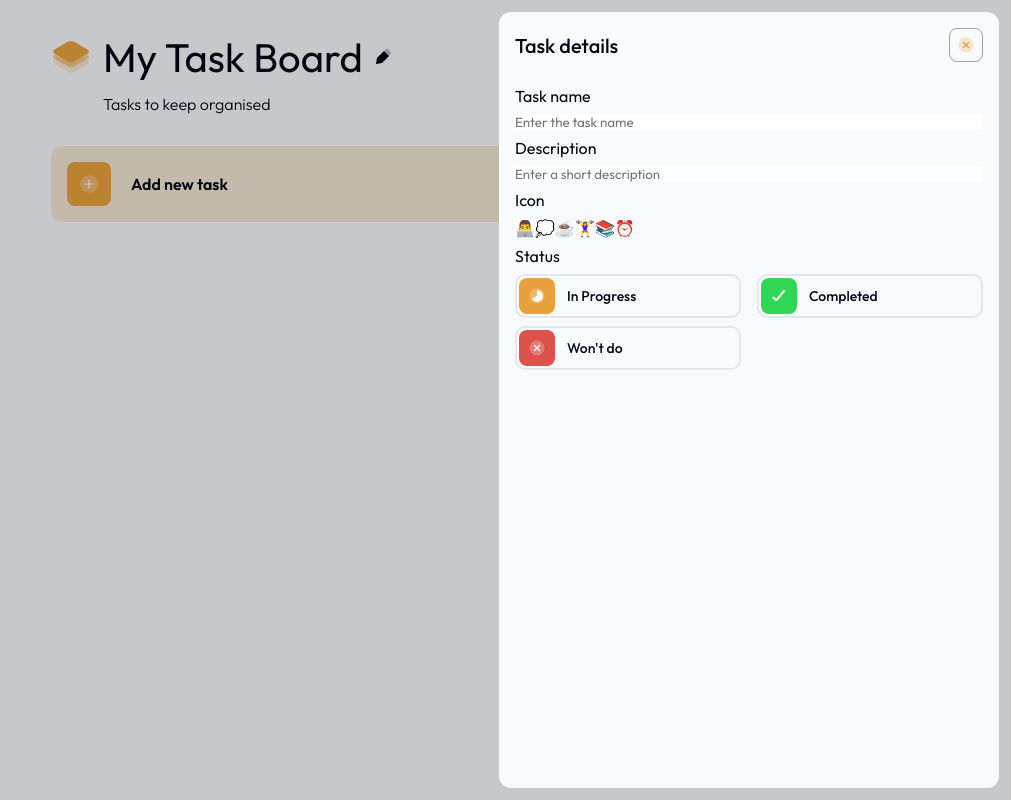
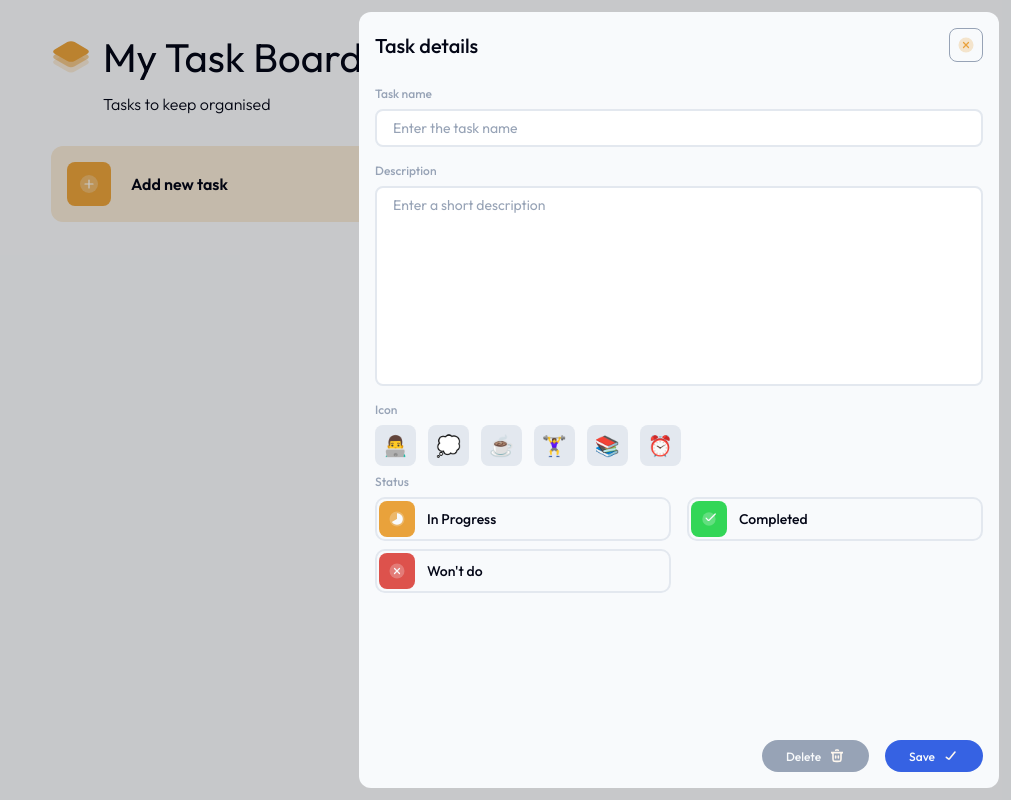
Before and after one commit to FacuBravo/MyTaskBoard, an Angular app: page /board/1 in a window 1280 px wide. Shown: the whole page, without its empty margins (269-1280 px from the left). Built offline with nearby package versions, Linux system fonts and the light colour scheme.

Commit message:
Terminada estructura formulario

```diff
--- a/src/app/form-task-edit/form-task-edit.component.css
+++ b/src/app/form-task-edit/form-task-edit.component.css
@@ -1,4 +1,17 @@
+:host {
+    height: 100%;
+}
+
 form {
+    height: 100%;
+    display: flex;
+    flex-direction: column;
+    justify-content: space-between;
+    align-items: end;
+}
+
+.form_content {
+    width: 100%;
     display: grid;
     grid-template-columns: repeat(2, 1fr);
     grid-template-rows: repeat(9, auto);
@@ -6,13 +19,78 @@ form {
     column-gap: 16px;
 }
 
-label, input, ul {
+.action_btns {
+    display: flex;
+    gap: 16px;
+}
+
+.action_btns button {
+    display: flex;
+    align-items: center;
+    justify-content: center;
+    gap: 8px;
+    font-size: var(--size_s);
+    font-weight: var(--weight_medium);
+    border-radius: 50px;
+    padding: 8px 24px;
+    color: var(--white);
+}
+
+.action_btns button > img {
+    height: 16px;
+}
+
+.delete_btn {
+    background-color: var(--grey_500);
+}
+
+.save_btn {
+    background-color: var(--blue_500);
+}
+
+label, input, ul, textarea {
     grid-column: span 2;
+}
+
+label {
+    color: var(--grey_500);
+    font-size: var(--size_s);
+    font-weight: var(--weight_medium);
+}
+
+input, textarea {
+    font-size: var(--size_m);
+    font-weight: var(--weight_regular);
+    padding: 8px 16px;
+    border-radius: 8px;
+    border: 2px solid var(--grey_200);
+    margin-bottom: 8px;
+}
+
+input:focus, textarea:focus {
+    border-color: var(--blue_500);
+}
+
+input::placeholder, textarea::placeholder {
+    color: var(--grey_500);
+}
+
+.description_input {
+    height: 200px;
+    resize: none;
 }
 
 ul {
     list-style: none;
     display: flex;
+    gap: 12px;
+}
+
+li > button {
+    padding: 8px;
+    border-radius: 8px;
+    font-size: 20px;
+    background-color: var(--grey_200);
 }
 
 .status_button {
@@ -27,9 +105,32 @@ ul {
     border: 2px solid var(--grey_200);
 }
 
-.status_button > img {
+.img_status {
     padding: 8px;
     border-radius: 8px;
+}
+
+.status_selected {
+    border-color: var(--blue_500);
+    position: relative;
+}
+
+.img_status_check {
+    width: 16px;
+    height: 16px;
+    padding: 2px;
+    background-color: var(--blue_500);
+    border-radius: 50%;
+    position: absolute;
+    right: 16px;
+}
+
+.status_button > .img_status_check {
+    display: none;
+}
+
+.status_selected > .img_status_check {
+    display: block;
 }
 
 .img_status_progress {
--- a/src/app/form-task-edit/form-task-edit.component.html
+++ b/src/app/form-task-edit/form-task-edit.component.html
@@ -1,33 +1,67 @@
 <form>
+    <div class="form_content">
         <label for="name">Task name</label>
-    <input type="text" name="name" placeholder="Enter the task name">
+        <input type="text" name="name" placeholder="Enter the task name" autocomplete="off">
 
         <label for="description">Description</label>
-    <input type="text" name="description" placeholder="Enter a short description">
+        <textarea class="description_input" name="description" placeholder="Enter a short description" ></textarea>
 
         <label>Icon</label>
         <ul>
-        <li>👨‍💻</li>
-        <li>💭</li>
-        <li>☕</li>
-        <li>🏋️‍♀️</li>
-        <li>📚</li>
-        <li>⏰</li>
+            <li>
+                <button id="work" class="icon_btn" (click)="selectIcon($event)">👨‍💻</button>
+            </li>
+
+            <li>
+                <button id="thought" class="icon_btn" (click)="selectIcon($event)">💭</button>
+            </li>
+
+            <li>
+                <button id="break" class="icon_btn" (click)="selectIcon($event)">☕</button>
+            </li>
+
+            <li>
+                <button id="strong_work" class="icon_btn" (click)="selectIcon($event)">🏋️‍♀️</button>
+            </li>
+
+            <li>
+                <button id="reading" class="icon_btn" (click)="selectIcon($event)">📚</button>
+            </li>
+
+            <li>
+                <button id="time" class="icon_btn" (click)="selectIcon($event)">⏰</button>
+            </li>
         </ul>
 
         <label>Status</label>
-    <button class="status_button">
-        <img class="img_status_progress" src="../../assets/img/Time_atack_duotone.svg" alt="">
+        <button class="status_button" (click)="selectStatus($event)">
+            <img class="img_status img_status_progress" src="../../assets/img/Time_atack_duotone.svg" alt="Status in progress">
             In Progress
+            <img class="img_status_check" id="status_progress" src="../../assets/img/Done_round.svg" alt="Check">
         </button>
 
-    <button class="status_button">
-        <img class="img_status_done" src="../../assets/img/Done_round.svg" alt="">
+        <button class="status_button" (click)="selectStatus($event)">
+            <img class="img_status img_status_done" src="../../assets/img/Done_round_duotone.svg" alt="Status done">
             Completed
+            <img class="img_status_check" id="status_done" src="../../assets/img/Done_round.svg" alt="Check">
         </button>
 
-    <button class="status_button">
-        <img class="img_status_wont" src="../../assets/img/close_ring_duotone.svg" alt="">
+        <button class="status_button" (click)="selectStatus($event)">
+            <img class="img_status img_status_wont" src="../../assets/img/close_ring_duotone.svg" alt="Status wont do">
             Won't do
+            <img class="img_status_check" id="status_wont" src="../../assets/img/Done_round.svg" alt="Check">
         </button>
+    </div>
+
+    <div class="action_btns">
+        <button class="delete_btn">
+            Delete
+            <img src="../../assets/img/Trash.svg" alt="Delete icon">
+        </button>
+
+        <button class="save_btn">
+            Save
+            <img src="../../assets/img/Done_round.svg" alt="Check icon">
+        </button>
+    </div>
 </form>
--- a/src/app/form-task-edit/form-task-edit.component.ts
+++ b/src/app/form-task-edit/form-task-edit.component.ts
@@ -8,5 +8,25 @@ import { Component } from '@angular/core';
   styleUrl: './form-task-edit.component.css'
 })
 export class FormTaskEditComponent {
+  selectIcon(e: Event) {
+    e.preventDefault()
 
+    document.querySelectorAll('.icon_btn').forEach(el => {
+      el.setAttribute('style', 'background-color: var(--grey_200);')
+    })
+
+    const clickedBtn = e.target as HTMLButtonElement
+    clickedBtn.style.backgroundColor = 'var(--yellow_500)'
+  }
+
+  selectStatus(e: Event) {
+    e.preventDefault()
+
+    document.querySelectorAll('.status_button').forEach(el => {
+      el.classList.remove('status_selected')
+    })
+
+    const clickedBtn = e.target as HTMLButtonElement
+    clickedBtn.classList.add('status_selected')
+  }
 }
--- a/src/app/task-edit/task-edit.component.css
+++ b/src/app/task-edit/task-edit.component.css
@@ -11,7 +11,7 @@
     position: absolute;
     top: 12px;
     right: 12px;
-    width: 500px;
+    width: 50%;
     height: calc(100vh - 24px);
     background-color: var(--white);
     border-radius: 12px;
--- a/src/styles.css
+++ b/src/styles.css
@@ -7,7 +7,7 @@
     --white: #F8FAFC;
     --grey_200: #E3E8EF;
     --grey_500: #97A3B6;
-    --yellow: #F5D565;
+    --yellow_500: #F5D565;
     --orange_200: #F5E8D5;
     --orange_500: #E9A23B;
     --green_200: #A0ECB1;
@@ -34,7 +34,7 @@
     margin: 0;
     padding: 0;
     border: 0;
-    outline: none;
+    outline: 0;
     box-sizing: border-box;
     font-family: var(--font_outfit);
     color: var(--black);
```
Lines whose indentation alone changed are shown as unchanged.
